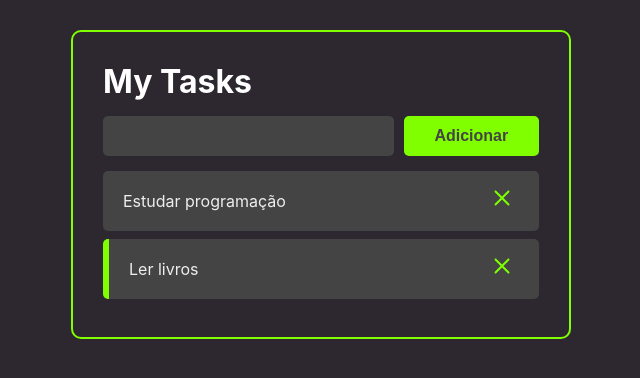
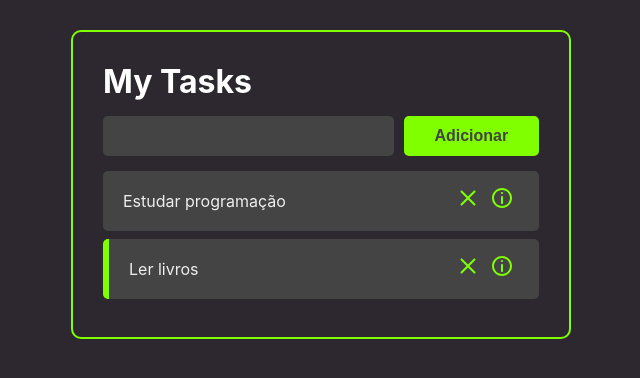
Before and after one commit to DanielDevMuitomoney/React-Task-App, a React (Vite) app: page / in a window 1280 px wide. Shown: the top 378 px of the page, without its empty margins (319-959 px from the left). Built offline with nearby package versions, Linux system fonts and the light colour scheme.

Commit message:
Add info icon for tasks

```diff
--- a/src/components/TaskUnique.jsx
+++ b/src/components/TaskUnique.jsx
@@ -3,7 +3,7 @@ import React from 'react'
 import '../styles/stylesComponents/TaskUnique.css'
 
 //icons
-import {CgClose} from 'react-icons/cg'
+import {CgClose,CgInfo} from 'react-icons/cg'
 
 const TaskUnique = ({ taskInfo, handleTaskClick, handleDeleteTaskClick }) => {
   return (
@@ -35,6 +35,11 @@ const TaskUnique = ({ taskInfo, handleTaskClick, handleDeleteTaskClick }) => {
           className="remove-task-button">
           <CgClose/>
         </button>
+
+        <button onClick={null}
+          className="see-task-details-button">
+          <CgInfo/>
+        </button>
       </div>
     </div>
   )
```
